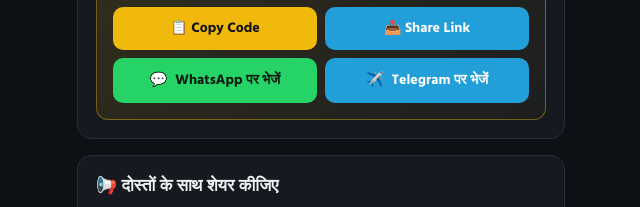
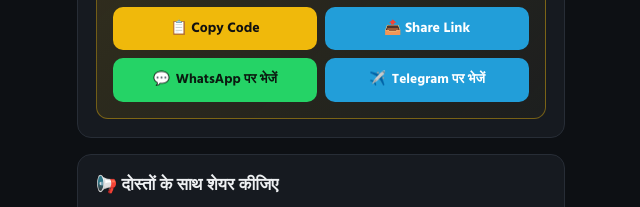
Before and after one commit to rambhai91221/Indian-Global-Coin, a website: page index.html in a window 1280 px wide. Shown: the part 1757-1964 px from the top of the page, 319-959 px from the left. Drawn offline with nearby package versions, Linux system fonts and the light colour scheme.

Commit message:
Update index.html

```diff
--- a/index.html
+++ b/index.html
@@ -122,11 +122,7 @@
 
   <!-- ================= LOGIN / SIGNUP SECTION ================= -->
   <section>
-    <div id="refWelcome" style="display:none" class="welcome-ref">
-      🎉 <span data-i18n="refWelcome1">आपको</span> <b id="refWelcomeCode">friend</b> <span data-i18n="refWelcome2">ने refer किया है! नीचे claim कीजिए और</span> <b>20,000 IGC</b> <span data-i18n="refWelcome3">पाइए।</span>
-    </div>
-
-    <div id="loginSection" class="login-box" style="margin-top:12px">
+    <div id="loginSection" class="login-box">
       <h3 id="loginTitle">🔐 Login / Signup</h3>
       <input id="emailInput" type="email" data-i18n-ph="emailPh" placeholder="अपना Email डालिए">
       <input id="passInput" type="password" data-i18n-ph="passPh" placeholder="Password (कम से कम 6 अक्षर)">
@@ -155,7 +151,7 @@
     </div>
   </section>
 
-  <!-- ================= REFERRAL CODE BOX (Home Page) ================= -->
+  <!-- ================= REFERRAL CODE BOX (NEW) ================= -->
   <section>
     <div class="claim-box" style="margin-top:0">
       <h3 data-i18n="yourRefCode">🎟️ आपका Referral Code</h3>
@@ -165,15 +161,12 @@
         <button class="b-copy" id="copyRefBtn" data-i18n="copyCode">📋 Copy Code</button>
         <button class="b-share" id="shareRefBtn" data-i18n="shareLink">📤 Share Link</button>
       </div>
-      <!-- WhatsApp Send Button (New) -->
       <div style="display:flex;gap:8px;margin-top:8px">
-        <a id="waShareRef" target="_blank" rel="noopener" style="flex:1;display:inline-flex;align-items:center;justify-content:center;gap:8px;padding:12px;background:var(--wa);color:#0b1a10;font-weight:800;font-size:14px;border-radius:10px;text-decoration:none;font-family:inherit">
-          <span>💬</span>
-          <span data-i18n="sendWaRef">WhatsApp पर भेजें</span>
+        <a id="waShareRef" target="_blank" rel="noopener" style="flex:1;display:inline-flex;align-items:center;justify-content:center;gap:6px;padding:12px;background:var(--wa);color:#0b1a10;font-weight:800;font-size:13.5px;border-radius:10px;text-decoration:none;font-family:inherit">
+          <span>💬</span><span data-i18n="sendWaRef">WhatsApp पर भेजें</span>
         </a>
-        <a id="tgShareRef" target="_blank" rel="noopener" style="flex:1;display:inline-flex;align-items:center;justify-content:center;gap:8px;padding:12px;background:var(--tg);color:#fff;font-weight:800;font-size:14px;border-radius:10px;text-decoration:none;font-family:inherit">
-          <span>✈️</span>
-          <span data-i18n="sendTgRef">Telegram पर भेजें</span>
+        <a id="tgShareRef" target="_blank" rel="noopener" style="flex:1;display:inline-flex;align-items:center;justify-content:center;gap:6px;padding:12px;background:var(--tg);color:#fff;font-weight:800;font-size:13.5px;border-radius:10px;text-decoration:none;font-family:inherit">
+          <span>✈️</span><span data-i18n="sendTgRef">Telegram पर भेजें</span>
         </a>
       </div>
     </div>
@@ -300,4 +293,4 @@
 
 <script src="script.js"></script>
 </body>
-        </html>
+                             </html>
```
